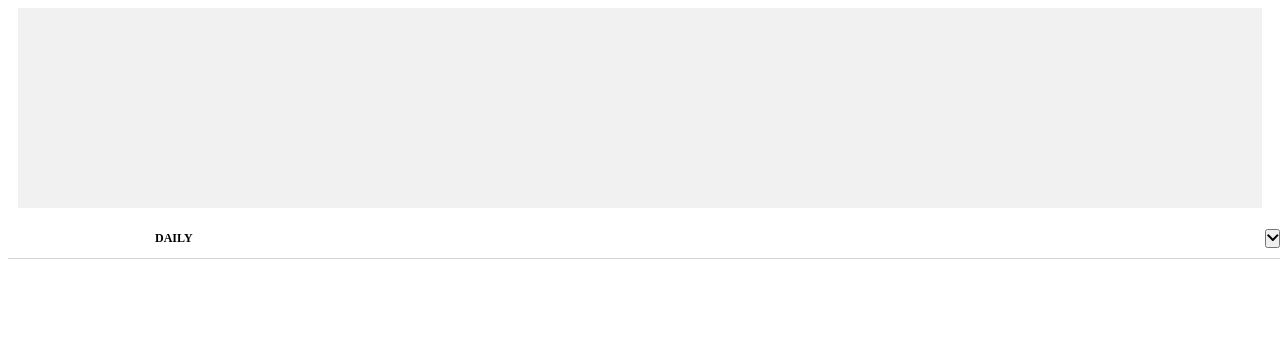
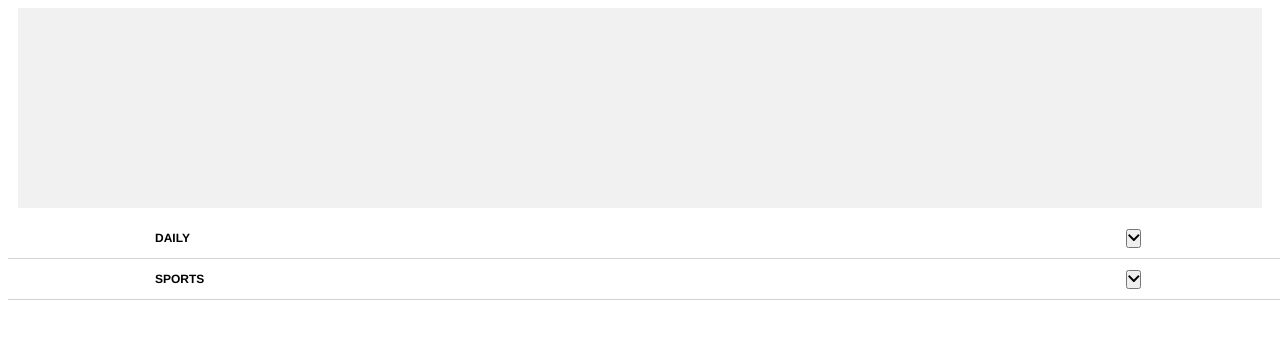
Before and after one commit to aguaholic/mobile-menu, a Gatsby site: page / in a window 1280 px wide. Both pictures are taken after a click on the button 23 px from the left and 28 px from the top of the page. Shown: the part 51-390 px from the top of the page. Built offline with nearby package versions, Linux system fonts and the light colour scheme; Gatsby itself is replaced by a stand-in of ours.

Commit message:
Add Sports list and fix final details

```diff
--- a/src/components/Accordion.jsx
+++ b/src/components/Accordion.jsx
@@ -1,4 +1,4 @@
-import React from 'react';
+import React from 'react'
 import PropTypes from 'prop-types'
 
 const Accordion = ({ header, children, open }) => (
--- a/src/components/Container.jsx
+++ b/src/components/Container.jsx
@@ -1,4 +1,4 @@
-import React, { useState } from 'react';
+import React, { useState } from 'react'
 import styled from 'styled-components'
 
 import { FontAwesomeIcon } from '@fortawesome/react-fontawesome'
@@ -9,7 +9,7 @@ import Bar from './Bar'
 import List from './List'
 import Carousel from './Carousel'
 
-import {daily} from '../helpers/itemList'
+import {daily, sports} from '../helpers/itemList'
 import Logo from '../images/logo.png'
 import Img1 from '../images/carousel/img1.jpg'
 import Img2 from '../images/carousel/img2.jpg'
@@ -20,6 +20,12 @@ import Img6 from '../images/carousel/img6.jpg'
 import Img7 from '../images/carousel/img7.jpg'
 import Img8 from '../images/carousel/img8.jpg'
 import Img9 from '../images/carousel/img9.jpg'
+
+const OuterContainer = styled.div`
+    * {
+            font-family: Helvetica, sans-serif;
+        }
+`;
 
 const Button = styled.button`
     padding: 0;
@@ -42,6 +48,11 @@ const Title = styled.p`
     font-weight: bold;
 `;
 
+const Icon = styled.div`
+    margin: 0 22%;
+    width: 15px;
+`;
+
 const ImgItemContainer = styled.div`
   max-height: 200px;
   width: 100px;
@@ -55,10 +66,11 @@ const ImgItem = styled.img.attrs({
 
 export const Container = () => {
     const [open, setOpen] = useState(false)
-    const [openList, setListOpen] = useState(false)
+    const [openFirstList, setFirstListOpen] = useState(false)
+    const [openSecondList, setSecondListOpen] = useState(false)
 
     return  (
-        <>
+        <OuterContainer>
             <Accordion
                 open={open}
                 header={(
@@ -90,24 +102,46 @@ export const Container = () => {
                     <ImgItemContainer><ImgItem src={Img9}/></ImgItemContainer>
                 </Carousel>
                 <Accordion
-                    open={openList}
+                    open={openFirstList}
                     header={
                         <Bar>
                             <Bar.Left>
                                 <Title>{daily.title.toUpperCase()}</Title>
                             </Bar.Left>
                             <Bar.Right>
-                                <Button onClick={() => setListOpen(!openList)}>
-                                    {openList
-                                        ?  <FontAwesomeIcon icon={faChevronUp} />
-                                        :  <FontAwesomeIcon icon={faChevronDown} />}
-                                </Button>
+                                <Icon>
+                                    <Button onClick={() => setFirstListOpen(!openFirstList)}>
+                                        {openFirstList
+                                            ?  <FontAwesomeIcon icon={faChevronUp} />
+                                            :  <FontAwesomeIcon icon={faChevronDown} />}
+                                    </Button>
+                                </Icon>
                             </Bar.Right>
                     </Bar>
                     }>
                     <List data={daily.items} />
                 </Accordion>
+                <Accordion
+                    open={openSecondList}
+                    header={
+                        <Bar>
+                            <Bar.Left>
+                                <Title>{sports.title.toUpperCase()}</Title>
+                            </Bar.Left>
+                            <Bar.Right>
+                                <Icon>
+                                    <Button onClick={() => setSecondListOpen(!openSecondList)}>
+                                        {!openSecondList
+                                            ?  <FontAwesomeIcon icon={faChevronDown} />
+                                            :  <FontAwesomeIcon icon={faChevronUp} />}
+                                    </Button>
+                                </Icon>
+                            </Bar.Right>
+                    </Bar>
+                    }>
+                    <List data={sports.items} />
+                </Accordion>
             </Accordion>
-        </>
+        </OuterContainer>
     )
 }
--- a/src/components/List.jsx
+++ b/src/components/List.jsx
@@ -1,4 +1,4 @@
-import React from 'react';
+import React from 'react'
 import PropTypes from 'prop-types'
 import styled from 'styled-components'
 
--- a/src/helpers/itemList.js
+++ b/src/helpers/itemList.js
@@ -17,3 +17,23 @@ export const daily ={
         {id: 15 , item: 'Sport socks', amount: 67}
     ]
 }
+
+export const sports ={
+    title: 'Sports',
+    items: [
+        {id: 1, item: 'Golf socks', amount: 25},
+        {id: 2, item: 'Hockey socks', amount: 23},
+        {id: 3, item: 'Running socks', amount: 42},
+        {id: 4, item: 'Soccer socks', amount: 33},
+        {id: 5, item: 'Ski socks', amount: 99},
+        {id: 6, item: 'Fitness socks', amount: 55},
+        {id: 7, item: 'Hiking socks', amount: 69},
+        {id: 8, item: 'Tennis socks', amount: 74},
+        {id: 9, item: 'Sport socks', amount: 91},
+        {id: 10, item: 'Sport socks', amount: 51},
+        {id: 11, item: 'Sport socks', amount: 78},
+        {id: 13, item: 'Sport socks', amount: 11},
+        {id: 14, item: 'Sport socks', amount: 89},
+        {id: 15 , item: 'Sport socks', amount: 67}
+    ]
+}
```
Also changed, not shown: src/components/Carousel.jsx (+7 -2 lines).
